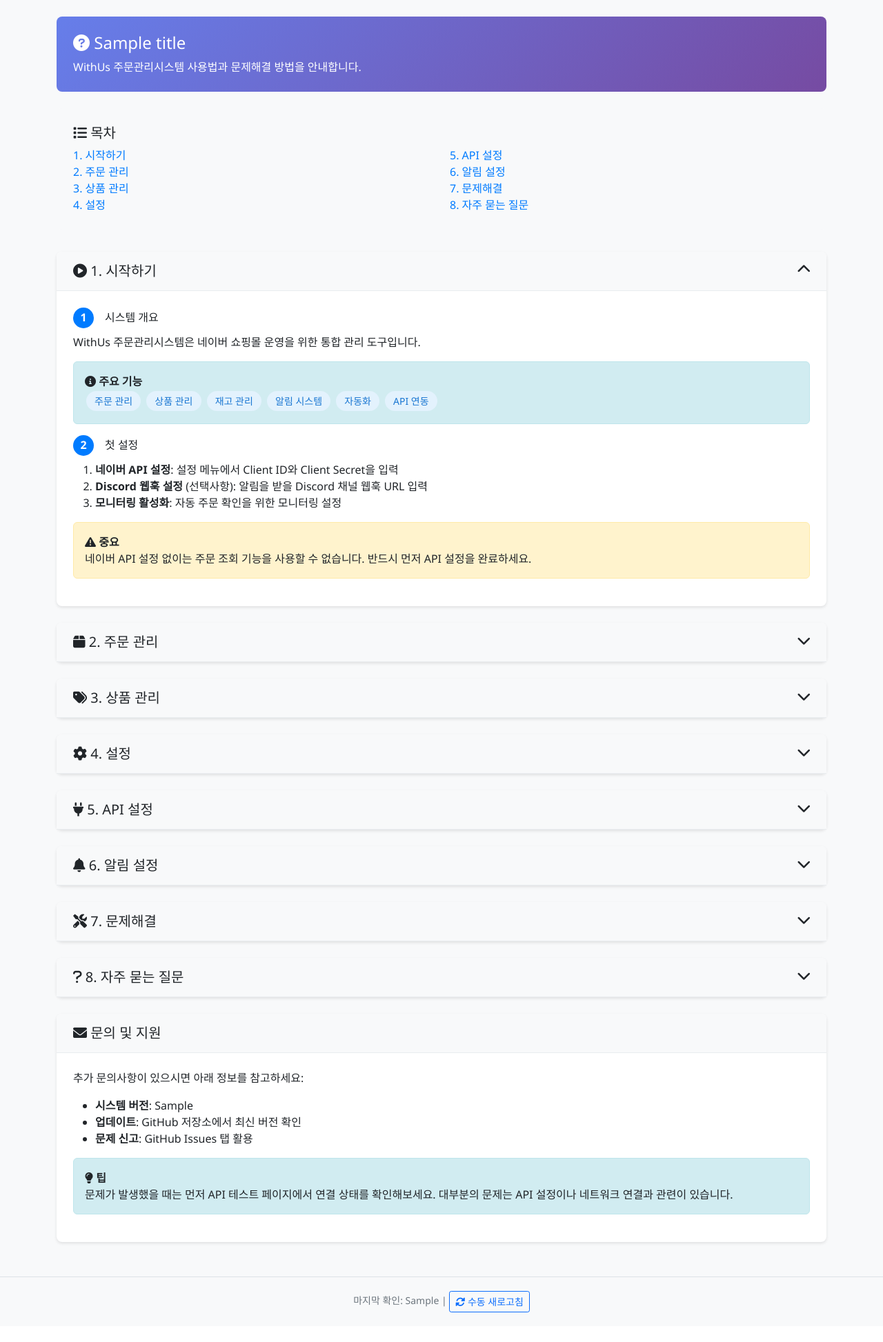
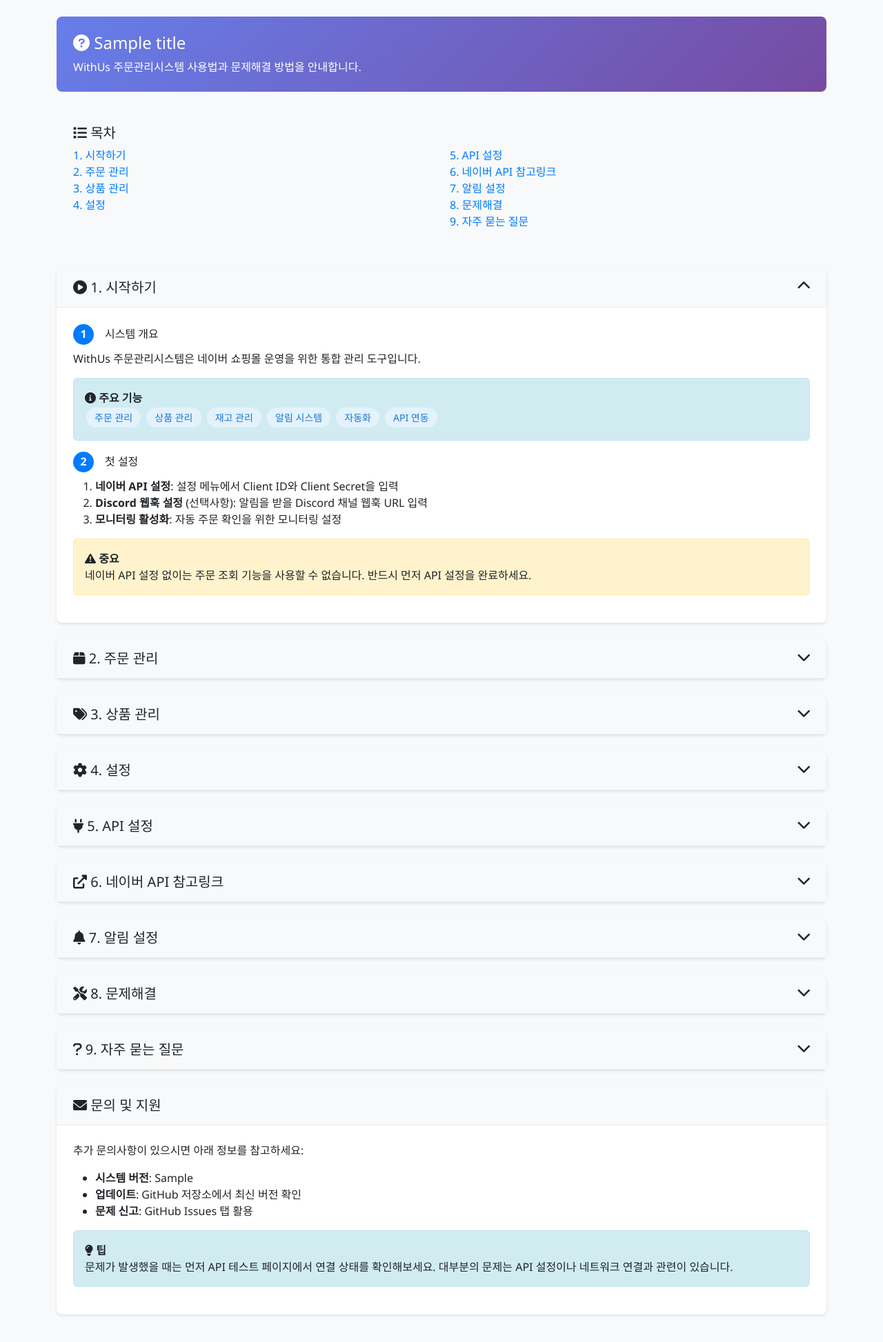
Before and after one commit to HyunjoonKwak/withus_manager, a Python web app: template templates/help.html in a window 1280 px wide. Shown: the part 56-2002 px from the top of the page at 69% size. Before the commit the page ends 1959 px from the top, so only its background shows below. Run offline with Jinja, Linux system fonts and the light colour scheme; the template is opened without the code that fills it: most values are stand-ins (such as "Sample title", 1, 10 or a date in 2020).

Commit message:
도움말페이지 수정

```diff
--- a/templates/help.html
+++ b/templates/help.html
@@ -115,9 +115,10 @@
         <div class="col-md-6">
             <ul class="list-unstyled">
                 <li><a href="#api-setup">5. API 설정</a></li>
-                <li><a href="#notifications">6. 알림 설정</a></li>
-                <li><a href="#troubleshooting">7. 문제해결</a></li>
-                <li><a href="#faq">8. 자주 묻는 질문</a></li>
+                <li><a href="#api-references">6. 네이버 API 참고링크</a></li>
+                <li><a href="#notifications">7. 알림 설정</a></li>
+                <li><a href="#troubleshooting">8. 문제해결</a></li>
+                <li><a href="#faq">9. 자주 묻는 질문</a></li>
             </ul>
         </div>
     </div>
@@ -309,11 +310,114 @@
     </div>
 </div>
 
+<!-- 네이버 API 참고링크 -->
+<div class="help-section" id="api-references">
+    <div class="section-header" onclick="toggleSection('api-references-body')">
+        <h5 class="mb-0">
+            <i class="fas fa-external-link-alt"></i> 6. 네이버 API 참고링크
+            <i class="fas fa-chevron-down float-end"></i>
+        </h5>
+    </div>
+    <div class="section-body" id="api-references-body" style="display: none;">
+        <div class="info-box">
+            <strong><i class="fas fa-info-circle"></i> 네이버 커머스 API 공식 문서</strong><br>
+            아래 링크들은 네이버 커머스 API 개발 및 문제해결에 도움이 되는 공식 자료입니다.
+        </div>
+
+        <h6><span class="step-number">1</span>메인 문서</h6>
+        <div class="mb-3">
+            <a href="https://apicenter.commerce.naver.com/docs/commerce-api/current" target="_blank" class="btn btn-primary btn-lg">
+                <i class="fas fa-book"></i> 네이버 커머스 API 메인 문서
+            </a>
+        </div>
+
+        <h6><span class="step-number">2</span>인증 및 기본 설정</h6>
+        <div class="row mb-3">
+            <div class="col-md-6">
+                <a href="https://apicenter.commerce.naver.com/docs/commerce-api/current/o-auth-2-0" target="_blank" class="btn btn-outline-primary w-100 mb-2">
+                    <i class="fas fa-key"></i> OAuth 2.0 인증
+                </a>
+            </div>
+            <div class="col-md-6">
+                <a href="https://apicenter.commerce.naver.com/ko/member/application/manage/list" target="_blank" class="btn btn-outline-primary w-100 mb-2">
+                    <i class="fas fa-cog"></i> API 애플리케이션 관리
+                </a>
+            </div>
+        </div>
+
+        <h6><span class="step-number">3</span>주문 관리 API</h6>
+        <div class="row mb-3">
+            <div class="col-md-4">
+                <a href="https://apicenter.commerce.naver.com/docs/commerce-api/current/%EA%B5%90%ED%99%98" target="_blank" class="btn btn-outline-info w-100 mb-2">
+                    <i class="fas fa-exchange-alt"></i> 교환 관리
+                </a>
+            </div>
+            <div class="col-md-4">
+                <a href="https://apicenter.commerce.naver.com/docs/commerce-api/current/seller-release-exchange-holdback-pay-order-seller" target="_blank" class="btn btn-outline-info w-100 mb-2">
+                    <i class="fas fa-unlock"></i> 교환보류해제
+                </a>
+            </div>
+            <div class="col-md-4">
+                <a href="https://apicenter.commerce.naver.com/docs/commerce-api/current/seller-reject-exchange-pay-order-seller" target="_blank" class="btn btn-outline-info w-100 mb-2">
+                    <i class="fas fa-times-circle"></i> 교환거부(철회)
+                </a>
+            </div>
+        </div>
+
+        <h6><span class="step-number">4</span>상품 및 데이터 관리</h6>
+        <div class="row mb-3">
+            <div class="col-md-4">
+                <a href="https://apicenter.commerce.naver.com/docs/commerce-api/current/%EA%B7%B8%EB%A3%B9%EC%83%81%ED%92%88" target="_blank" class="btn btn-outline-success w-100 mb-2">
+                    <i class="fas fa-tags"></i> 그룹상품 관리
+                </a>
+            </div>
+            <div class="col-md-4">
+                <a href="https://apicenter.commerce.naver.com/docs/commerce-api/current/%EA%B3%A0%EA%B0%9D-%EB%8D%B0%EC%9D%B4%ED%84%B0" target="_blank" class="btn btn-outline-success w-100 mb-2">
+                    <i class="fas fa-chart-bar"></i> 고객 데이터(통계)
+                </a>
+            </div>
+            <div class="col-md-4">
+                <a href="https://apicenter.commerce.naver.com/docs/commerce-api/current/%EA%B3%A0%EA%B0%9D-%EB%AC%B8%EC%9D%98-%EB%8B%B5%EB%B3%80-%EB%93%B1%EB%A1%9D-%EC%88%98%EC%A0%95" target="_blank" class="btn btn-outline-success w-100 mb-2">
+                    <i class="fas fa-question-circle"></i> 고객 문의 관리
+                </a>
+            </div>
+        </div>
+
+        <h6><span class="step-number">5</span>정산 관리</h6>
+        <div class="row mb-3">
+            <div class="col-md-6">
+                <a href="https://apicenter.commerce.naver.com/docs/commerce-api/current/%EB%B6%80%EA%B0%80%EC%84%B8-%EB%82%B4%EC%97%AD" target="_blank" class="btn btn-outline-warning w-100 mb-2">
+                    <i class="fas fa-receipt"></i> 부가세 내역
+                </a>
+            </div>
+        </div>
+
+        <h6><span class="step-number">6</span>커뮤니티 및 지원</h6>
+        <div class="row mb-3">
+            <div class="col-md-6">
+                <a href="https://github.com/commerce-api-naver/commerce-api/discussions" target="_blank" class="btn btn-outline-dark w-100 mb-2">
+                    <i class="fab fa-github"></i> GitHub 커뮤니티
+                </a>
+            </div>
+            <div class="col-md-6">
+                <a href="https://sell.smartstore.naver.com/#/home/dashboard" target="_blank" class="btn btn-outline-dark w-100 mb-2">
+                    <i class="fas fa-store"></i> 스마트스토어 센터
+                </a>
+            </div>
+        </div>
+
+        <div class="warning-box">
+            <strong><i class="fas fa-exclamation-triangle"></i> 중요 안내</strong><br>
+            위 링크들은 네이버 커머스 API 공식 문서입니다. API 사용 중 문제가 발생하면 먼저 해당 문서를 참고하시기 바랍니다.
+        </div>
+    </div>
+</div>
+
 <!-- 알림 설정 -->
 <div class="help-section" id="notifications">
     <div class="section-header" onclick="toggleSection('notifications-body')">
         <h5 class="mb-0">
-            <i class="fas fa-bell"></i> 6. 알림 설정
+            <i class="fas fa-bell"></i> 7. 알림 설정
             <i class="fas fa-chevron-down float-end"></i>
         </h5>
     </div>
@@ -343,7 +447,7 @@
 <div class="help-section" id="troubleshooting">
     <div class="section-header" onclick="toggleSection('troubleshooting-body')">
         <h5 class="mb-0">
-            <i class="fas fa-tools"></i> 7. 문제해결
+            <i class="fas fa-tools"></i> 8. 문제해결
             <i class="fas fa-chevron-down float-end"></i>
         </h5>
     </div>
@@ -382,7 +486,7 @@
 <div class="help-section" id="faq">
     <div class="section-header" onclick="toggleSection('faq-body')">
         <h5 class="mb-0">
-            <i class="fas fa-question"></i> 8. 자주 묻는 질문
+            <i class="fas fa-question"></i> 9. 자주 묻는 질문
             <i class="fas fa-chevron-down float-end"></i>
         </h5>
     </div>
```
